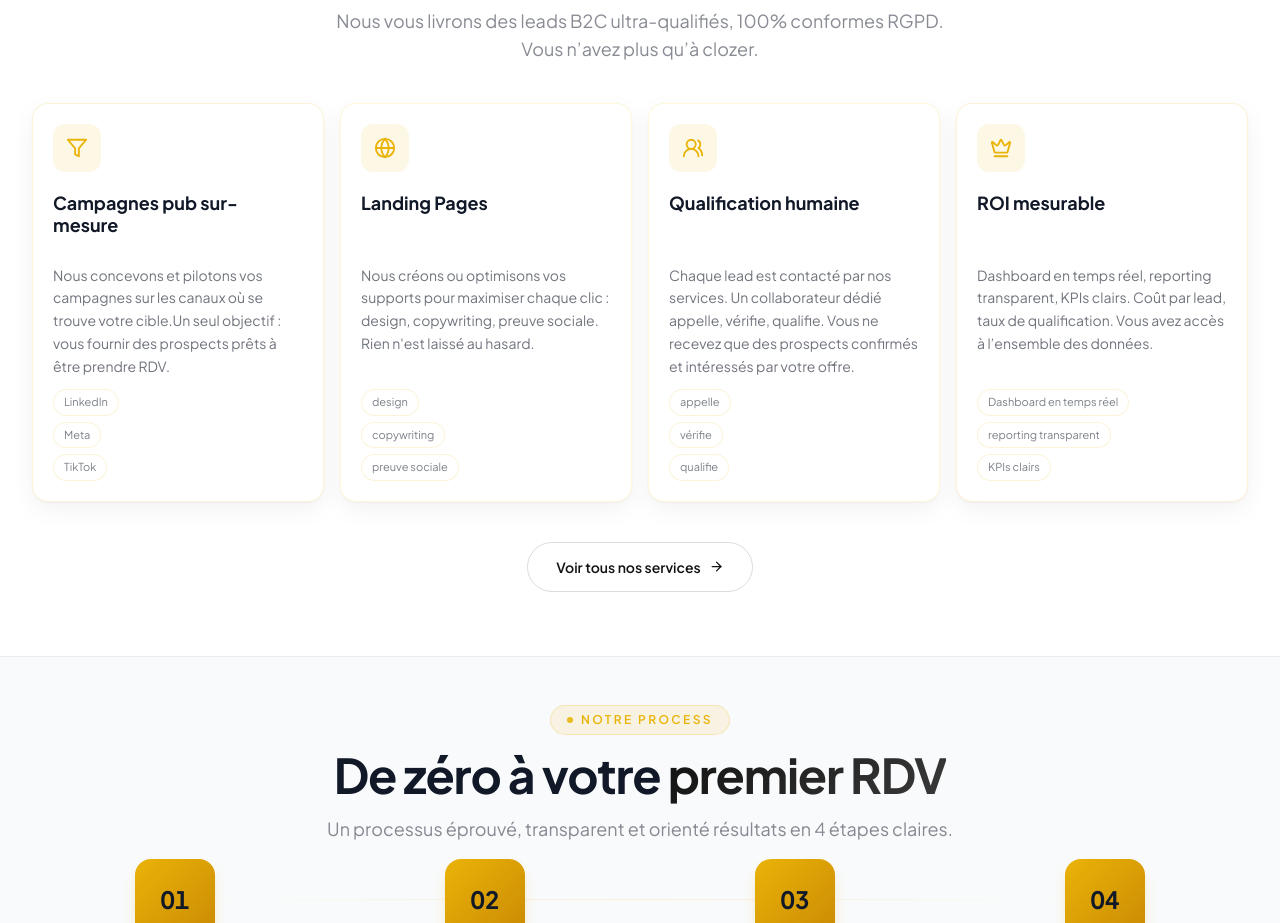
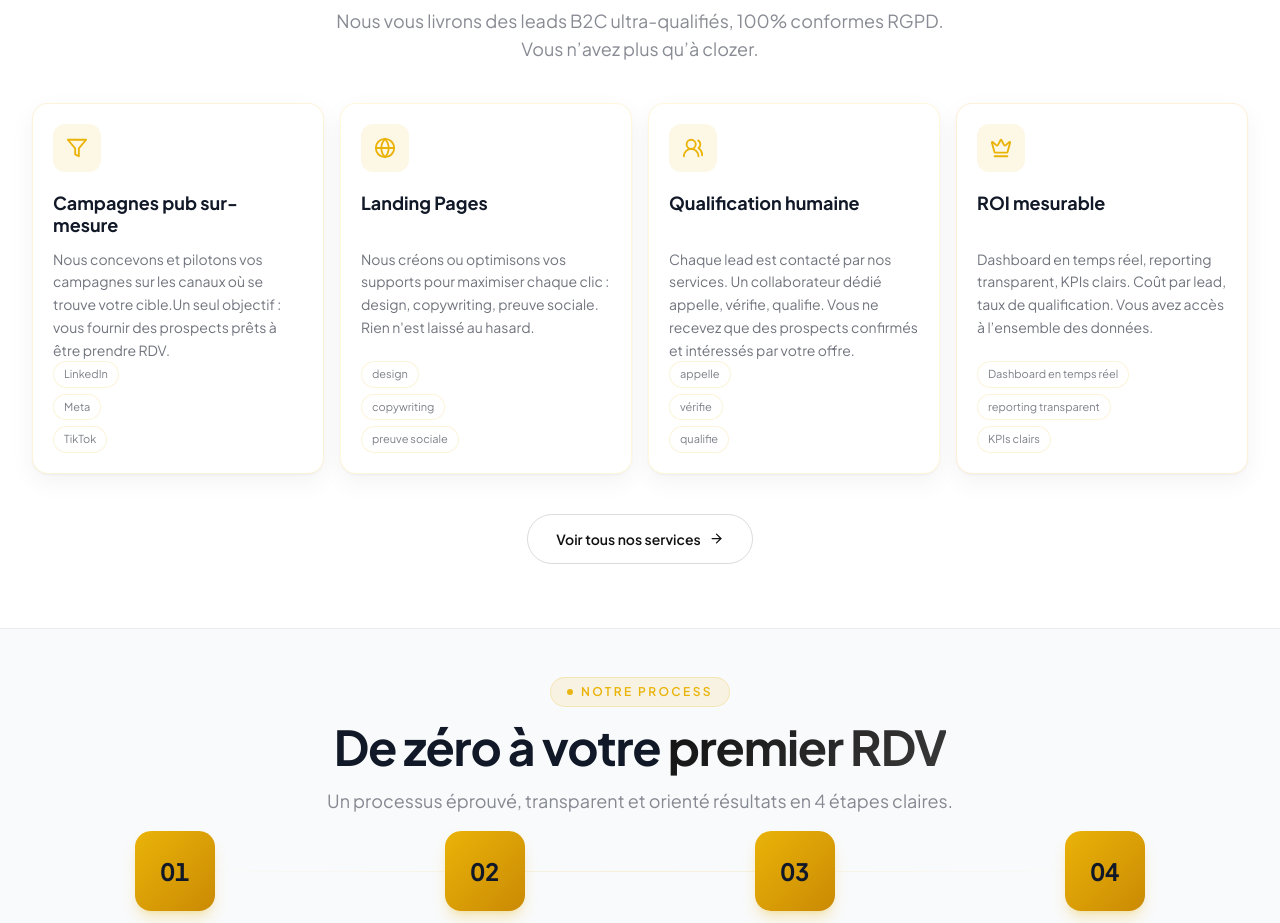
Before and after one commit to only-cloz/only-cloz-front, a React (Vite) app: page / in a window 1280 px wide. Shown: the part 1200-2123 px from the top of the page. Built offline with nearby package versions, Linux system fonts and the light colour scheme; the HTML template or start-up script is replaced by a standard one.

Commit message:
refactor: design Only Cloz(05/08/26)

```diff
--- a/src/components/HomeComponents/ServicesSection.tsx
+++ b/src/components/HomeComponents/ServicesSection.tsx
@@ -73,13 +73,13 @@ export default function ServicesSection() {
               <div className={`card-glass p-5 h-full flex flex-col border ${service.border} group transition-all duration-300 hover:-translate-y-2 hover:shadow-xl relative overflow-hidden`}>
                 <div className={`absolute inset-0 bg-gradient-to-br ${service.gradient} opacity-0 group-hover:opacity-100 transition-opacity duration-500`} />
                 <div className="relative z-10 flex h-full flex-col">
-                  <div className="min-h-[7rem]">
+                  <div className="min-h-[4rem]">
                     <div className="w-12 h-12 rounded-xl bg-[#EAB308]/10 flex items-center justify-center mb-5 transition-all duration-300 group-hover:bg-[#EAB308] group-hover:scale-110 group-hover:-rotate-6 group-hover:shadow-lg group-hover:shadow-[#EAB308]/30">
                       <service.icon size={22} className="text-[#EAB308] transition-colors duration-300 group-hover:text-[#111827]" />
                     </div>
-                    <h3 className="font-heading font-bold text-lg text-[#111827] min-h-[4.5rem] leading-tight">{t.services.items[i].title}</h3>
+                    <h3 className="font-heading font-bold text-lg text-[#111827] min-h-[3.5rem] leading-tight">{t.services.items[i].title}</h3>
                   </div>
-                    <p className="text-[#111827]/60 text-sm leading-relaxed mb-3">{t.services.items[i].desc}</p>
+                    <p className="text-[#111827]/60 text-sm leading-relaxed">{t.services.items[i].desc}</p>
                   <div className="mt-auto flex flex-col gap-1.5 items-start">
                     {t.services.items[i].tags.map((tag, j) => (
                       <span key={j} className="text-[11px] bg-white border border-[#EAB308]/15 px-2.5 py-1 rounded-full text-[#111827]/55 transition-colors duration-200 group-hover:border-[#EAB308]/30">
```
